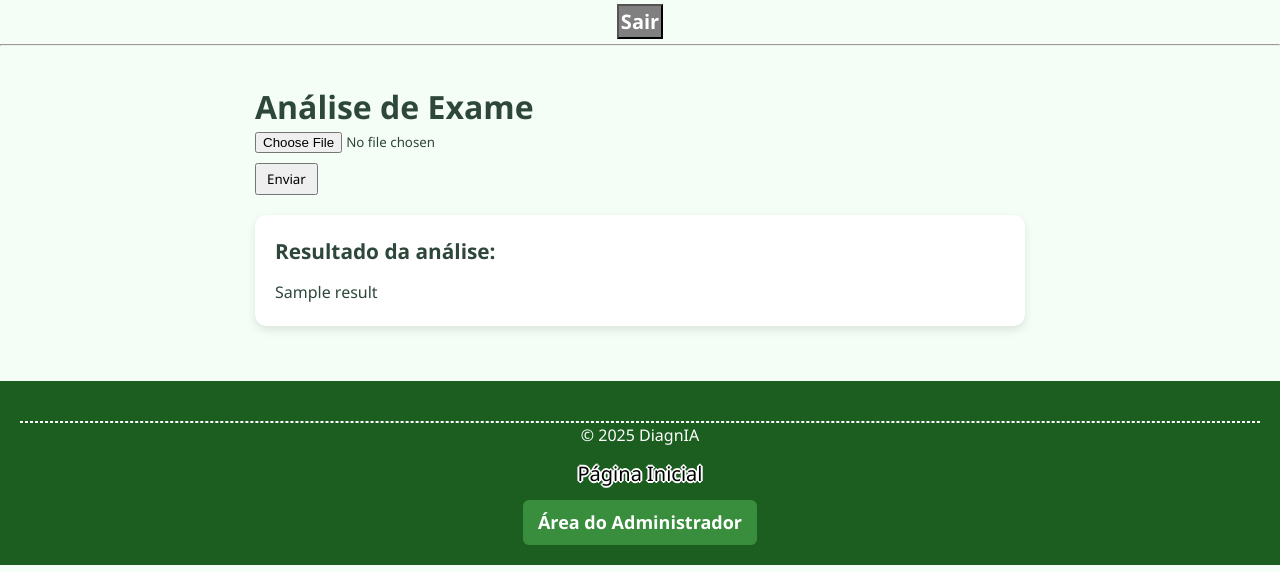
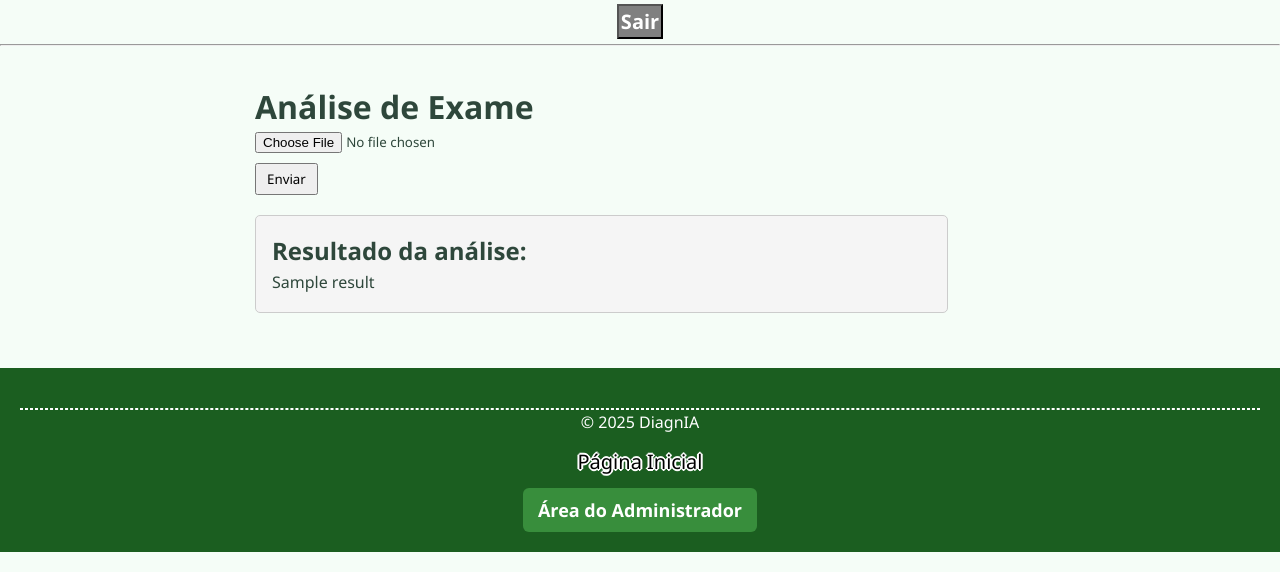
Before and after one commit to BrunoReis136/diagnia, a Flask app: template templates/dashboard.html in a window 1280 px wide. Shown: the part 228-800 px from the top of the page. Run offline with Flask 3, Linux system fonts and the light colour scheme; the template is opened without the code that fills it: most values are stand-ins (such as "Sample title", 1, 10 or a date in 2020).

Commit message:
Update style.css

```diff
--- a/static/css/style.css
+++ b/static/css/style.css
@@ -301,61 +301,17 @@ footer a:hover {
 .flashes li.success { color: green; }
 .flashes li.danger { color: red; }
 
-/* --- Geral para todos os cards --- */
 .result-card {
-  border-radius: 12px;
-  padding: 20px;
-  margin-top: 20px;
-  box-shadow: 0 4px 10px rgba(0,0,0,0.1);
-  background: #fff;
-  transition: transform 0.2s ease, box-shadow 0.2s ease;
-}
-.result-card:hover {
-  transform: translateY(-3px);
-  box-shadow: 0 8px 18px rgba(0,0,0,0.15);
-}
-.result-card h2 {
-  margin-bottom: 12px;
-  font-size: 1.3rem;
-  font-weight: 600;
-}
-
-/* --- Card 1: Valores fora do intervalo --- */
-.result-card-valores {
-  border-left: 6px solid #e74c3c;
-  background: linear-gradient(135deg, #fff5f5, #ffecec);
-}
-.result-card-valores h2 {
-  color: #c0392b;
-}
-.result-card-valores p {
-  color: #2c3e50;
-  font-weight: 500;
-}
-
-/* --- Card 2: Alterações clínicas --- */
-.result-card-alterados {
-  border-left: 6px solid #f39c12;
-  background: linear-gradient(135deg, #fffaf0, #fff3e0);
-}
-.result-card-alterados h2 {
-  color: #d35400;
-}
-.result-card-alterados p {
-  color: #444;
-}
-
-/* --- Card 3: Diagnósticos diferenciais --- */
-.result-card-diagnostico {
-  border-left: 6px solid #27ae60;
-  background: linear-gradient(135deg, #f0fff4, #e6ffed);
-}
-.result-card-diagnostico h2 {
-  color: #1e8449;
-}
-.result-card-diagnostico p {
-  color: #2c3e50;
-  font-style: italic;
+    max-width:90%;
+    height:auto;
+    padding: 1rem;
+    overflow:visible;
+    overflow-wrap: break-word;
+    background-color: #f5f5f5;
+    border: 1px solid #ccc;
+    border-radius: 5px;
+    white-space: normal;
+    box-sizing: border-box;
 }
 
 .result {
```
